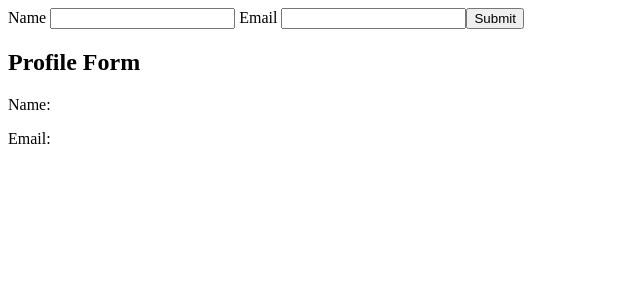
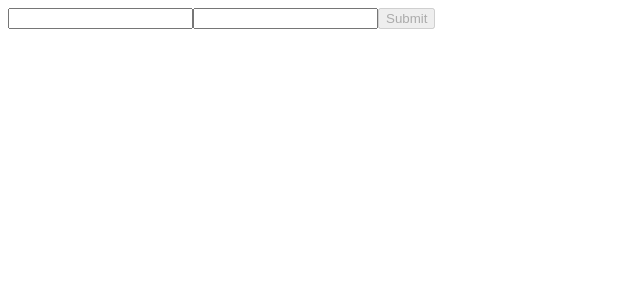
Before and after one commit to 123Almaz321/Web-Dev, an Angular app in the folder lab4/app/: page / in a window 1280 px wide. Shown: the top 300 px of the page, without its empty margins (0-640 px from the left). Built offline with nearby package versions, Linux system fonts and the light colour scheme.

Commit message:
Validating forms

```diff
--- a/lab4/app/src/app/app.ts
+++ b/lab4/app/src/app/app.ts
@@ -1,37 +1,21 @@
 import {Component} from '@angular/core';
-import {ReactiveFormsModule, FormControl, FormGroup } from '@angular/forms';
-
+import {FormGroup, FormControl} from '@angular/forms';
+import {ReactiveFormsModule, Validators} from '@angular/forms';
 
 @Component({
   selector: 'app-root',
   template: `
-    <form [formGroup]="profileForm" (ngSubmit)="handleSubmit()">
-      <label>
-        Name
-        <input type="text" formControlName="name" />
-      </label>
-      <label>
-        Email
-        <input type="email" formControlName="email" />
-      </label>
-      <button type="submit">Submit</button>
+    <form [formGroup]="profileForm">
+      <input type="text" formControlName="name" name="name" />
+      <input type="email" formControlName="email" name="email" />
+      <button type="submit" [disabled]="!profileForm.valid">Submit</button>
     </form>
-
-    <h2>Profile Form</h2>
-    <p>Name: {{ profileForm.value.name }}</p>
-    <p>Email: {{ profileForm.value.email }}</p>
   `,
   imports: [ReactiveFormsModule],
 })
 export class App {
   profileForm = new FormGroup({
-    name: new FormControl(''),
-    email: new FormControl(''),
-  });
-
-  handleSubmit() {
-    alert(
-      this.profileForm.value.name + ' | ' + this.profileForm.value.email
-    );
-  }
+  name: new FormControl('', Validators.required),
+  email: new FormControl('', [Validators.required, Validators.email]),
+});
 }
```
